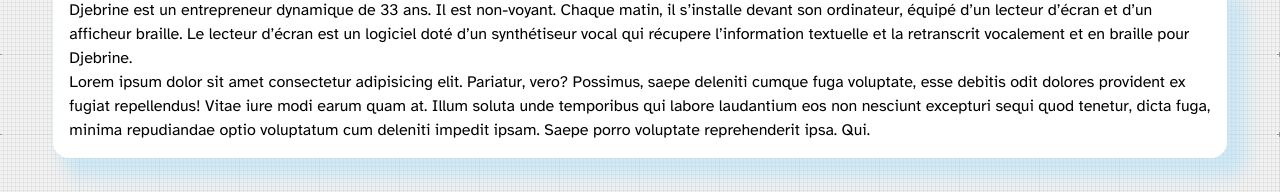
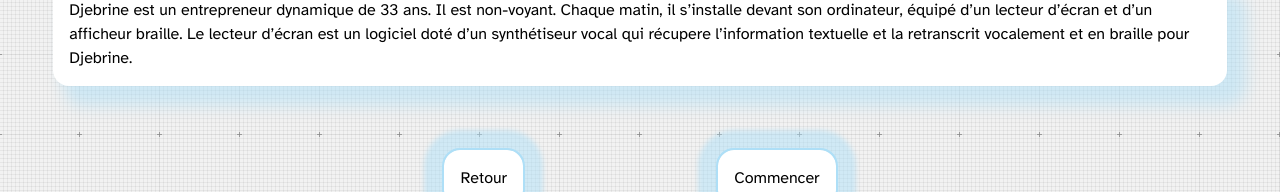
Before and after one commit to Sylvain-Lepoutre/react-bada11y, a React (Vite) app: page /persona1 in a window 1280 px wide. Shown: the part 186-378 px from the top of the page. Built offline with nearby package versions, Linux system fonts and the light colour scheme.

Commit message:
feat(personaHome.tsx): component IntroSection.tsx

```diff
--- /dev/null
+++ b/src/components/pages/personaHome/IntroSection.tsx
@@ -0,0 +1,13 @@
+import { Section } from "../../sections/Section";
+
+type Props = {
+  introContent: string;
+};
+
+export const IntroSection = ({ introContent }: Props) => {
+  return (
+    <Section>
+      <p>{introContent}</p>
+    </Section>
+  );
+};
--- a/src/routes/personaHome.tsx
+++ b/src/routes/personaHome.tsx
@@ -1,6 +1,6 @@
 import { Header } from "../components/headers/Header";
 import { DivLink } from "../components/pages/personaHome/DivLink";
-import { Section } from "../components/sections/Section";
+import { IntroSection } from "../components/pages/personaHome/IntroSection";
 
 type Props = { personaName: string; personaIntro: string };
 
@@ -10,25 +10,14 @@ export const PersonaHome = ({ personaName, personaIntro }: Props) => {
       <Header heading={personaName} />
 
       <main className="mx-auto my-12 w-11/12 ">
-        <Section>
-          <p>{personaIntro}</p>
-          <p>
-            Lorem ipsum dolor sit amet consectetur adipisicing elit. Pariatur,
-            vero? Possimus, saepe deleniti cumque fuga voluptate, esse debitis
-            odit dolores provident ex fugiat repellendus! Vitae iure modi earum
-            quam at. Illum soluta unde temporibus qui labore laudantium eos non
-            nesciunt excepturi sequi quod tenetur, dicta fuga, minima
-            repudiandae optio voluptatum cum deleniti impedit ipsam. Saepe porro
-            voluptate reprehenderit ipsa. Qui.
-          </p>
-        </Section>
+        <IntroSection introContent={personaIntro} />
 
         <DivLink
           labelLink1="Retour"
+          labelLink2="Commencer"
           srLabelLink1="Revenir à la page d'accueil de Inotest"
+          srLabelLink2={`Commencer le pacrous de ${personaName}`}
           urlLink1="/"
-          labelLink2="Commencer"
-          srLabelLink2={`Commencer le pacrous de ${personaName}`}
           urlLink2=""
         />
       </main>
```
